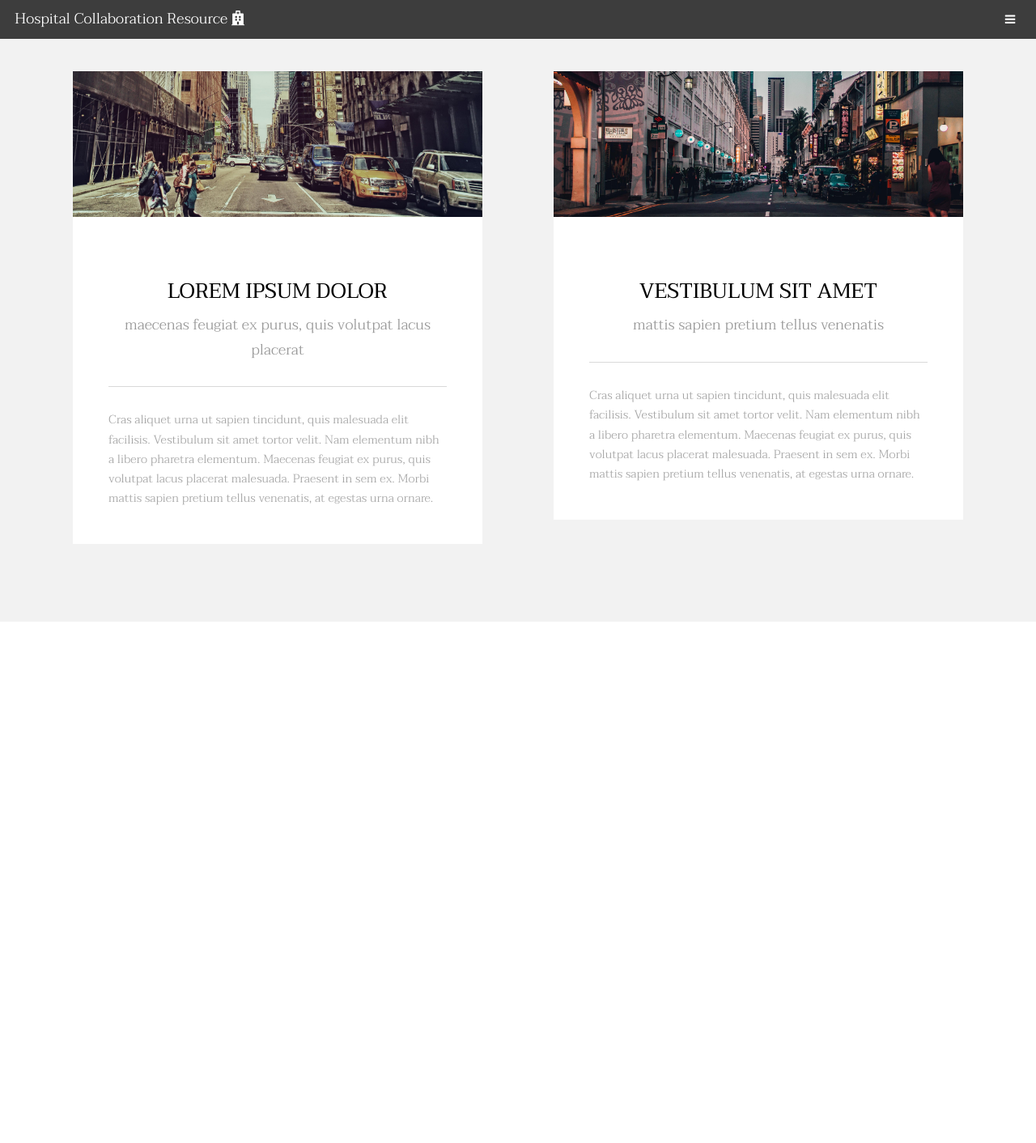
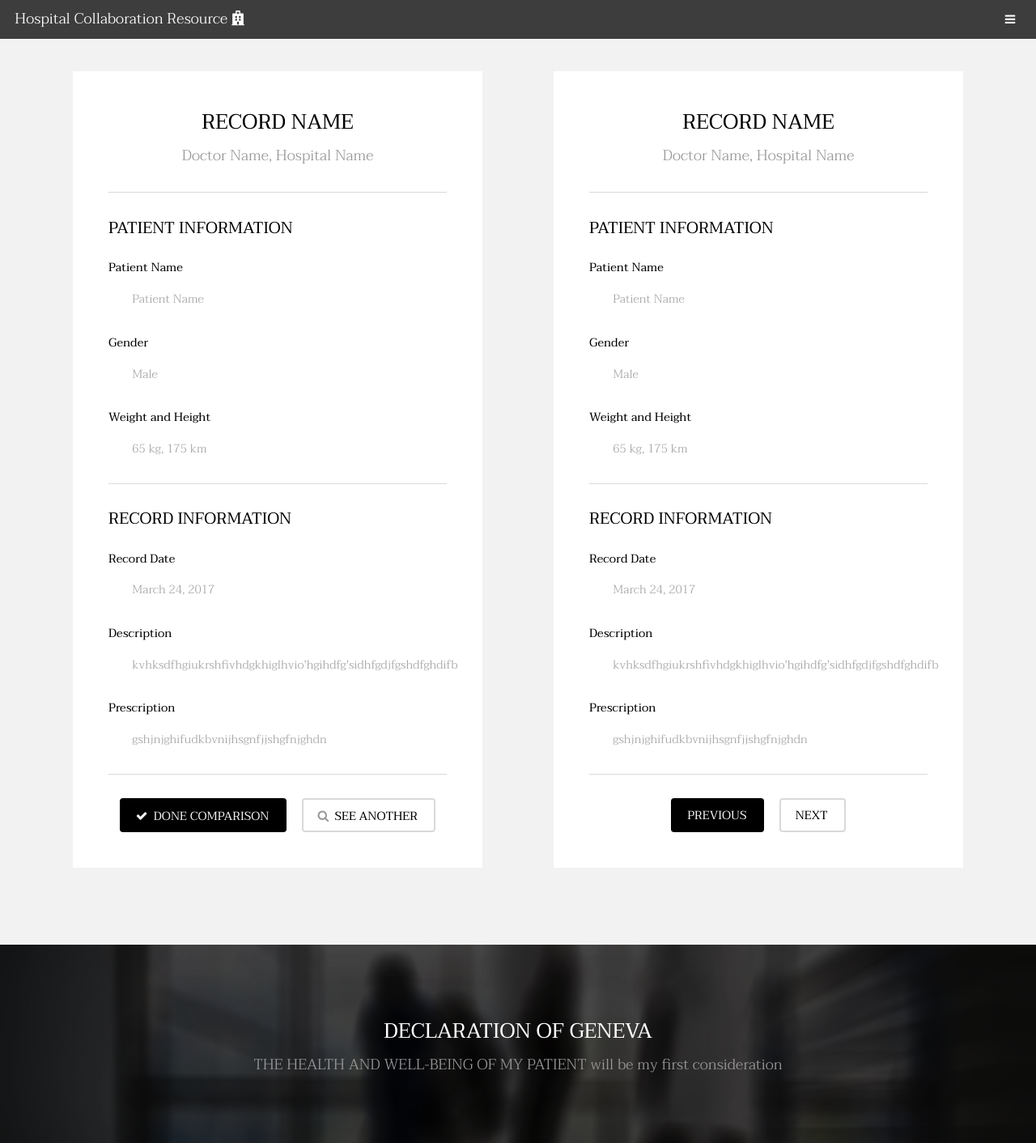
Before and after one commit to benzkjy/Geek, a PHP site: page /compare.html in a window 1280 px wide. Shown: the whole page at 81% size. Before the commit the page ends 768 px from the top, so only its background shows below. Run offline with PHP 8.4, Linux system fonts and the light colour scheme; some libraries are stand-ins or nearby versions.

Commit message:
Add more 4 pages

```diff
--- a/compare.html
+++ b/compare.html
@@ -34,38 +34,100 @@
 
                 <div>
                     <div class="box">
-                        <div class="image fit">
-                            <img src="images/pic02.jpg" alt="" />
-                        </div>
                         <div class="content">
                             <header class="align-center">
-                                <h2>Lorem ipsum dolor</h2>
-                                <p>maecenas feugiat ex purus, quis volutpat lacus placerat</p>
+                                <h2>Record Name</h2>
+                                <p>Doctor Name, Hospital Name</p>
                             </header>
-                            <hr />
-                            <p> Cras aliquet urna ut sapien tincidunt, quis malesuada elit facilisis. Vestibulum sit amet tortor
-                                velit. Nam elementum nibh a libero pharetra elementum. Maecenas feugiat ex purus, quis volutpat
-                                lacus placerat malesuada. Praesent in sem ex. Morbi mattis sapien pretium tellus venenatis,
-                                at egestas urna ornare.</p>
+                            <hr>
+                            <h3>Patient Information</h3>
+                            <dl>
+                                <dt><b>Patient Name</b></dt>
+                                <dd>
+                                    <p>Patient Name</p>
+                                </dd>
+                                <dt><b>Gender</b></dt>
+                                <dd>
+                                    <p>Male</p>
+                                </dd>
+                                <dt><b>Weight and Height</b></dt>
+                                <dd>
+                                    <p>65 kg, 175 km</p>
+                                </dd>
+                            </dl>
+                            <hr>
+                            <h3>Record Information</h3>
+                            <dl>
+                                <dt><b>Record Date</b></dt>
+                                <dd>
+                                    <p>March 24, 2017</p>
+                                </dd>
+                                <dt><b>Description</b></dt>
+                                <dd>
+                                    <p>kvhksdfhgiukrshfivhdgkhiglhvio'hgihdfg'sidhfgdjfgshdfghdifb</p>
+                                </dd>
+                                <dt><b>Prescription</b></dt>
+                                <dd>
+                                    <p>gshjnjghifudkbvnijhsgnfjjshgfnjghdn</p>
+                                </dd>
+                            </dl>
+
+                            <hr>
+                            <ul class="actions" align="center">
+                                <li><a href="#" class="button icon fa-check">Done Comparison</a></li>
+                                <li><a href="#" class="button alt icon fa-search">see another</a></li>
+                            </ul>
+
                         </div>
                     </div>
                 </div>
 
                 <div>
                     <div class="box">
-                        <div class="image fit">
-                            <img src="images/pic03.jpg" alt="" />
-                        </div>
                         <div class="content">
                             <header class="align-center">
-                                <h2>Vestibulum sit amet</h2>
-                                <p>mattis sapien pretium tellus venenatis</p>
+                                <h2>Record Name</h2>
+                                <p>Doctor Name, Hospital Name</p>
                             </header>
-                            <hr />
-                            <p> Cras aliquet urna ut sapien tincidunt, quis malesuada elit facilisis. Vestibulum sit amet tortor
-                                velit. Nam elementum nibh a libero pharetra elementum. Maecenas feugiat ex purus, quis volutpat
-                                lacus placerat malesuada. Praesent in sem ex. Morbi mattis sapien pretium tellus venenatis,
-                                at egestas urna ornare.</p>
+                            <hr>
+                            <h3>Patient Information</h3>
+                            <dl>
+                                <dt><b>Patient Name</b></dt>
+                                <dd>
+                                    <p>Patient Name</p>
+                                </dd>
+                                <dt><b>Gender</b></dt>
+                                <dd>
+                                    <p>Male</p>
+                                </dd>
+                                <dt><b>Weight and Height</b></dt>
+                                <dd>
+                                    <p>65 kg, 175 km</p>
+                                </dd>
+                            </dl>
+                            <hr>
+                            <h3>Record Information</h3>
+                            <dl>
+                                <dt><b>Record Date</b></dt>
+                                <dd>
+                                    <p>March 24, 2017</p>
+                                </dd>
+                                <dt><b>Description</b></dt>
+                                <dd>
+                                    <p>kvhksdfhgiukrshfivhdgkhiglhvio'hgihdfg'sidhfgdjfgshdfghdifb</p>
+                                </dd>
+                                <dt><b>Prescription</b></dt>
+                                <dd>
+                                    <p>gshjnjghifudkbvnijhsgnfjjshgfnjghdn</p>
+                                </dd>
+                            </dl>
+
+                            <hr>
+                            <ul class="actions" align="center">
+                                <li><a href="#" class="button icon">Previous</a></li>
+                                <li><a href="#" class="button alt icon">Next</a></li>
+                            </ul>
+
                         </div>
                     </div>
                 </div>
@@ -73,6 +135,18 @@
             </div>
         </div>
     </section>
+
+        <!-- Four -->
+        <section id="four" class="wrapper style3">
+            <div class="inner">
+
+                <header class="align-center">
+                    <h2>Declaration of Geneva</h2>
+                    <p>THE HEALTH AND WELL-BEING OF MY PATIENT will be my first consideration</p>
+                </header>
+
+            </div>
+        </section>
 
         <!-- Scripts -->
         <script src="assets/js/jquery.min.js"></script>
```
Also changed, not shown: patientInfo.php (+4 -3 lines), recordInfo.php (added, +104 -0 lines), search.php (added, +117 -0 lines).
